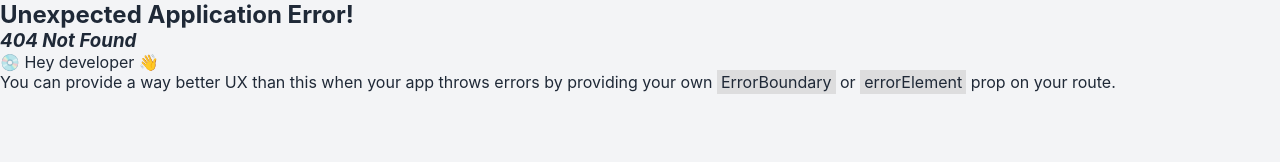
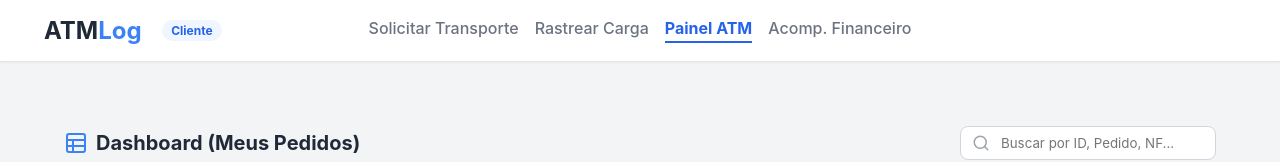
Before and after one commit to ItsNotNatan/TransportViewerClient, a React (Vite) app: page /painelatm in a window 1280 px wide. Before the commit this address had no page. Shown: the top 162 px of the page. Built offline with nearby package versions, Linux system fonts and the light colour scheme; no server answers.

Commit message:
Add files via upload

```diff
--- a/src/components/layout/layout.jsx
+++ b/src/components/layout/layout.jsx
@@ -20,7 +20,7 @@ export default function Layout() {
         <nav className="nav-links" style={{ justifySelf: 'center', display: 'flex', gap: '1rem' }}>
           <NavLink to="/" className={({ isActive }) => isActive ? "nav-item active" : "nav-item"}>Solicitar Transporte</NavLink>
           <NavLink to="/rastreio" className={({ isActive }) => isActive ? "nav-item active" : "nav-item"}>Rastrear Carga</NavLink>
-          <NavLink to="/dashboard" className={({ isActive }) => isActive ? "nav-item active" : "nav-item"}>Painel ATM</NavLink>
+          <NavLink to="/painelatm" className={({ isActive }) => isActive ? "nav-item active" : "nav-item"}>Painel ATM</NavLink>
           {/* 👇 NOVA ABA DO FINANCEIRO AQUI 👇 */}
           <NavLink to="/financeiro" className={({ isActive }) => isActive ? "nav-item active" : "nav-item"}>Acomp. Financeiro</NavLink>
         </nav>
--- a/src/pages/PainelAtm/PainelAtm.jsx
+++ b/src/pages/PainelAtm/PainelAtm.jsx
@@ -1,5 +1,5 @@
 import React, { useState, useEffect } from 'react';
-import './Dashboard.css';
+import './PainelAtm.css';
 
 // --- Ícones SVG embutidos ---
 const Search = ({ size = 24, className = "" }) => <svg xmlns="http://www.w3.org/2000/svg" width={size} height={size} viewBox="0 0 24 24" fill="none" stroke="currentColor" strokeWidth="2" strokeLinecap="round" strokeLinejoin="round" className={className}><circle cx="11" cy="11" r="8"/><line x1="21" x2="16.65" y1="21" y2="16.65"/></svg>;
@@ -7,7 +7,7 @@ const TableList = ({ size = 24, className = "" }) => <svg xmlns="http://www.w3.o
 const FolderOpen = ({ size = 24, className = "" }) => <svg xmlns="http://www.w3.org/2000/svg" width={size} height={size} viewBox="0 0 24 24" fill="none" stroke="currentColor" strokeWidth="2" strokeLinecap="round" strokeLinejoin="round" className={className}><path d="m6 14 1.45-2.9A2 2 0 0 1 9.24 10H20a2 2 0 0 1 1.94 2.5l-1.55 6a2 2 0 0 1-1.94 1.5H4a2 2 0 0 1-2-2V5c0-1.1.9-2 2-2h3.93a2 2 0 0 1 1.66.9l.82 1.2a2 2 0 0 0 1.66.9H18a2 2 0 0 1 2 2v2"/></svg>;
 const X = ({ size = 24, className = "" }) => <svg xmlns="http://www.w3.org/2000/svg" width={size} height={size} viewBox="0 0 24 24" fill="none" stroke="currentColor" strokeWidth="2" strokeLinecap="round" strokeLinejoin="round" className={className}><line x1="18" y1="6" x2="6" y2="18"/><line x1="6" y1="6" x2="18" y2="18"/></svg>;
 
-export default function Dashboard() {
+export default function PainelAtm() {
   const [searchTerm, setSearchTerm] = useState('');
   const [selectedAtm, setSelectedAtm] = useState(null);
   const [atms, setAtms] = useState([]);
--- a/src/routes.jsx
+++ b/src/routes.jsx
@@ -3,7 +3,7 @@ import { createBrowserRouter } from 'react-router-dom';
 import Layout from './components/layout/layout';
 import RequestForm from './pages/RequestForm/RequestForm';
 import TrackOrder from './pages/TrackOrder/TrackOrder';
-import Dashboard from './pages/Dashboard/Dashboard';
+import PainelAtm from './pages/PainelAtm/PainelAtm';
 
 // 👇 IMPORTAÇÃO DA NOVA TELA DO FINANCEIRO 👇
 import AcompFinan from './pages/AcompFinan/AcompFinan';
@@ -15,7 +15,7 @@ export const router = createBrowserRouter([
     children: [
       { path: "/", element: <RequestForm /> },
       { path: "/rastreio", element: <TrackOrder /> },
-      { path: "/dashboard", element: <Dashboard /> },
+      { path: "/painelatm", element: <PainelAtm /> },
       // 👇 NOVA ROTA DO FINANCEIRO AQUI 👇
       { path: "/financeiro", element: <AcompFinan /> }
     ]
```
